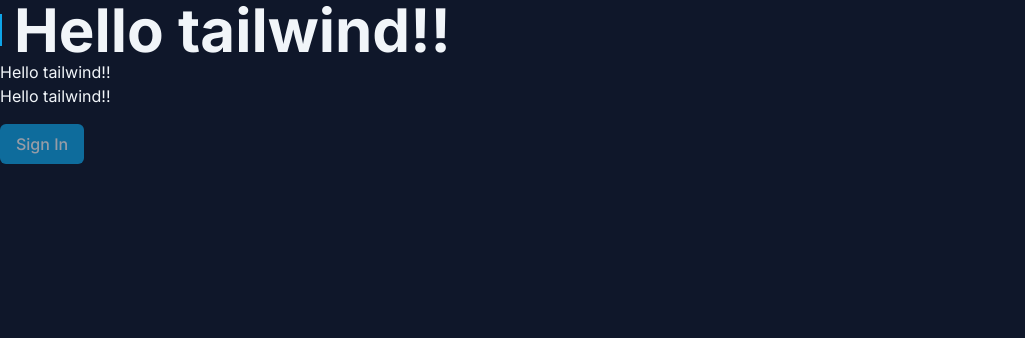
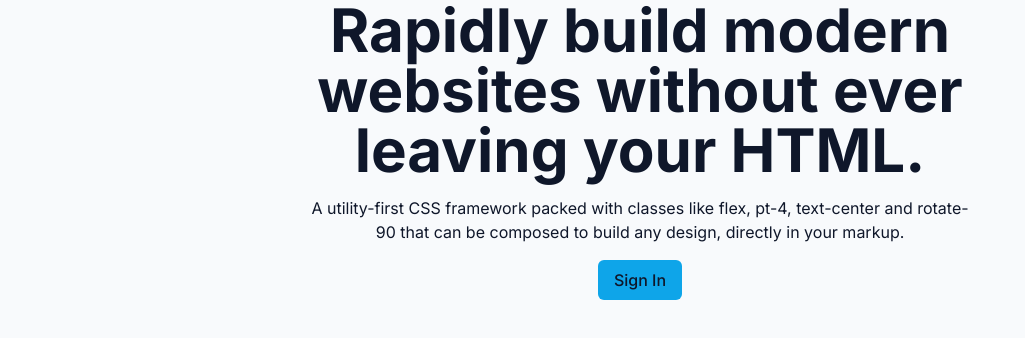
Before and after one commit to pedrocmoreira/tailwind-next, a Next.js app: page / in a window 1280 px wide. Shown: the top 338 px of the page, without its empty margins (0-1025 px from the left). Built offline with nearby package versions, Linux system fonts and the light colour scheme.

Commit message:
darkmode no tailwind

```diff
--- a/src/app/page.tsx
+++ b/src/app/page.tsx
@@ -1,11 +1,14 @@
 
 export default function Home() {
   return (
-    <div className="p8 bg-slate-900 text-slate-100 h-screen">
-      <h1 className="font-bold text-3xl sm:text-5xl lg:text-6xl flex items-center gap-3 before:w-0.5 before:h-8 before:bg-sky-500 before:flex">Hello tailwind!!</h1>
-      <h2>Hello tailwind!!</h2>
-      <p>Hello tailwind!!</p>
-      <button disabled className="bg-sky-500 px-4 py-2 rounded-md font-medium mt-4 enabled:hover:bg-sky-600 disabled:opacity-60 disabled:cursor-not-allowed">Sign In</button>
+    <div className="p8 bg-slate-50 text-slate-900 h-screen flex flex-col items-center text-center dark:bg-slate-900 dark:text-slate-100">
+      <div className="max-w-2xl">
+        <h1 className="font-bold text-3xl sm:text-5xl lg:text-6xl items-center">
+        Rapidly build modern websites without ever leaving your HTML.
+        </h1>
+        <p className="mt-4">A utility-first CSS framework packed with classes like flex, pt-4, text-center and rotate-90 that can be composed to build any design, directly in your markup.</p>
+        <button className="bg-sky-500 dark:bg-sky-400 px-4 py-2 rounded-md font-medium mt-4 enabled:hover:bg-sky-600 disabled:opacity-60 disabled:cursor-not-allowed">Sign In</button>
+      </div>
     </div>
   )
 }
```
